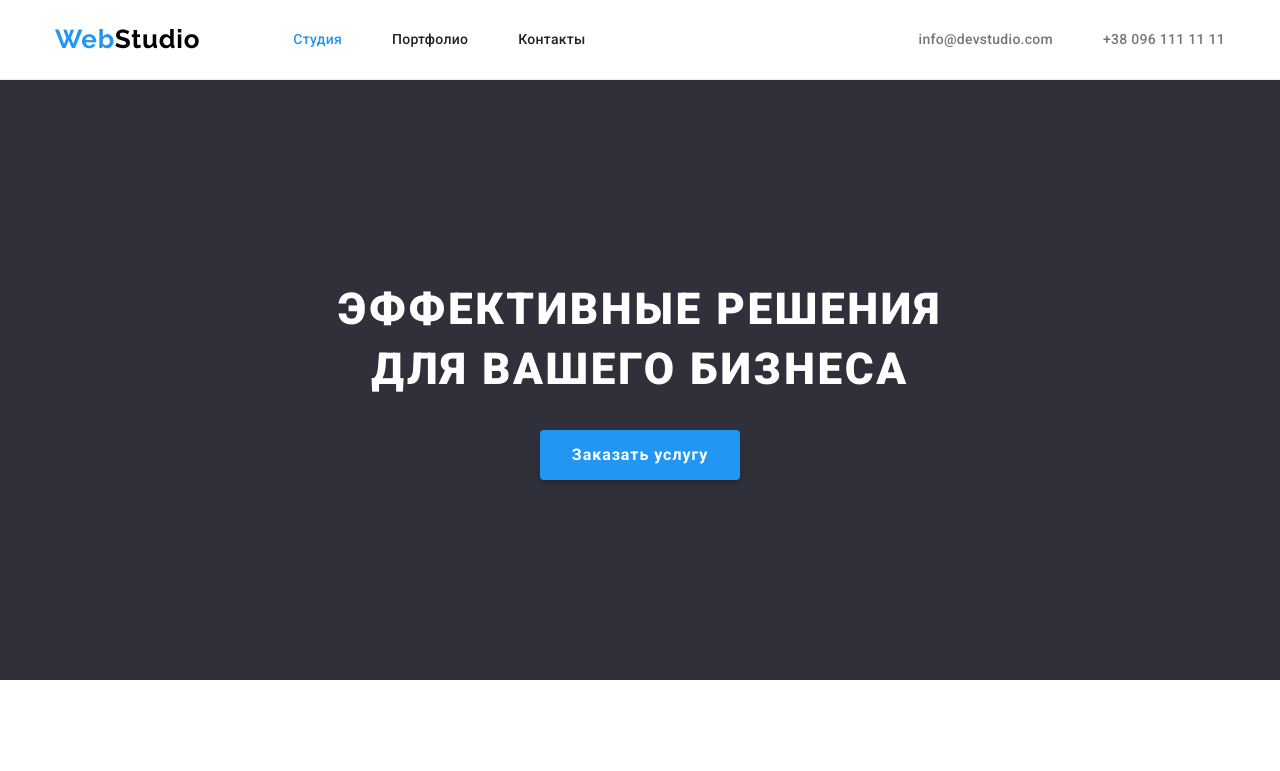
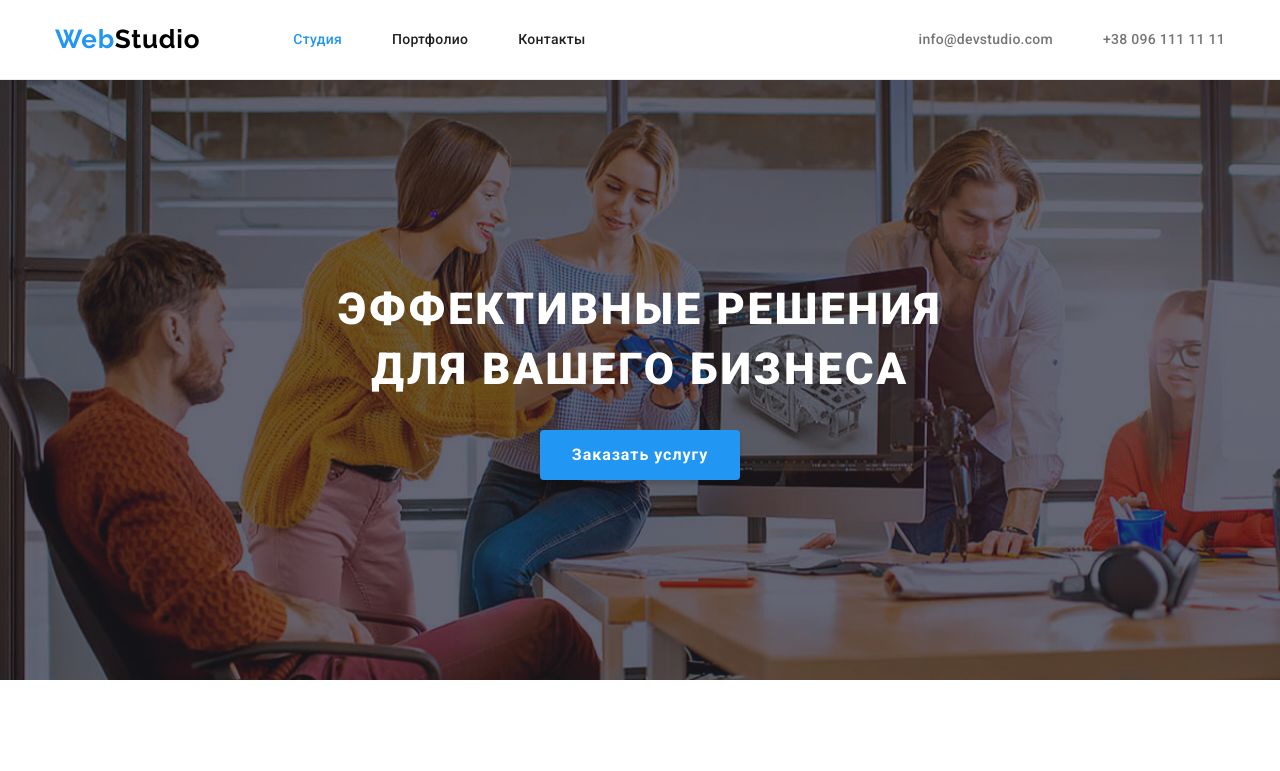
Before and after one commit to pavliv182/goit-markup-hw-04, a plain HTML site: page index.html in a window 1280 px wide. Shown: the top 771 px of the page. Drawn offline with nearby package versions, Linux system fonts and the light colour scheme.

Commit message:
HERO background-image

```diff
--- a/css/styles.css
+++ b/css/styles.css
@@ -188,6 +188,9 @@ img {
   padding: 200px 0;
   text-align: center;
   background-color: var(--dark-background-color);
+  background-image: linear-gradient(rgba(47, 48, 58, 0.4), rgba(47, 48, 58, 0.4)),
+    url(../images/Slider.jpeg);
+  background-repeat: no-repeat;
 }
 .hero-title {
   margin: 0 auto 30px;
```
Also changed, not shown: images/Slider.jpeg (added), 2 other files.
